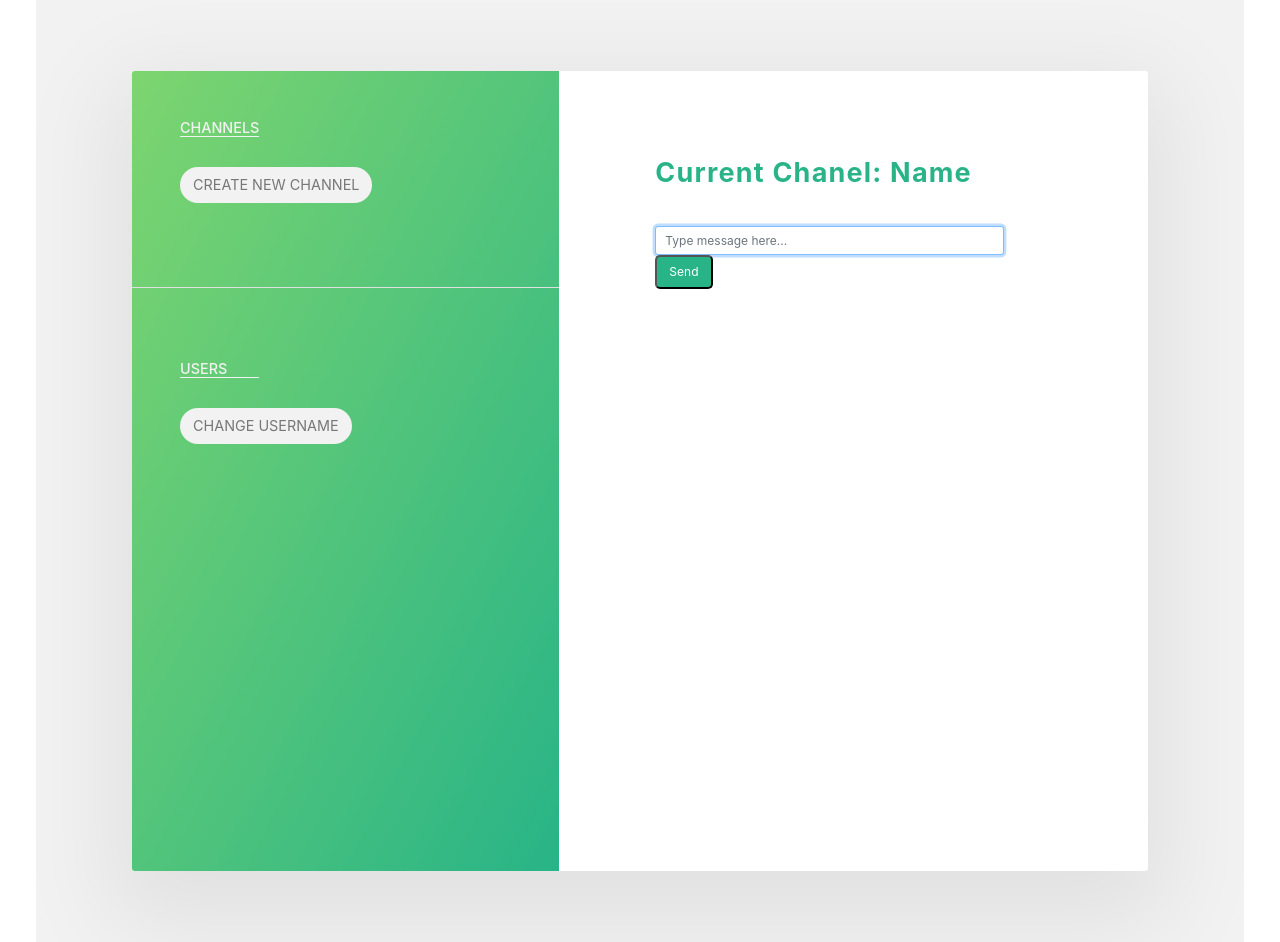
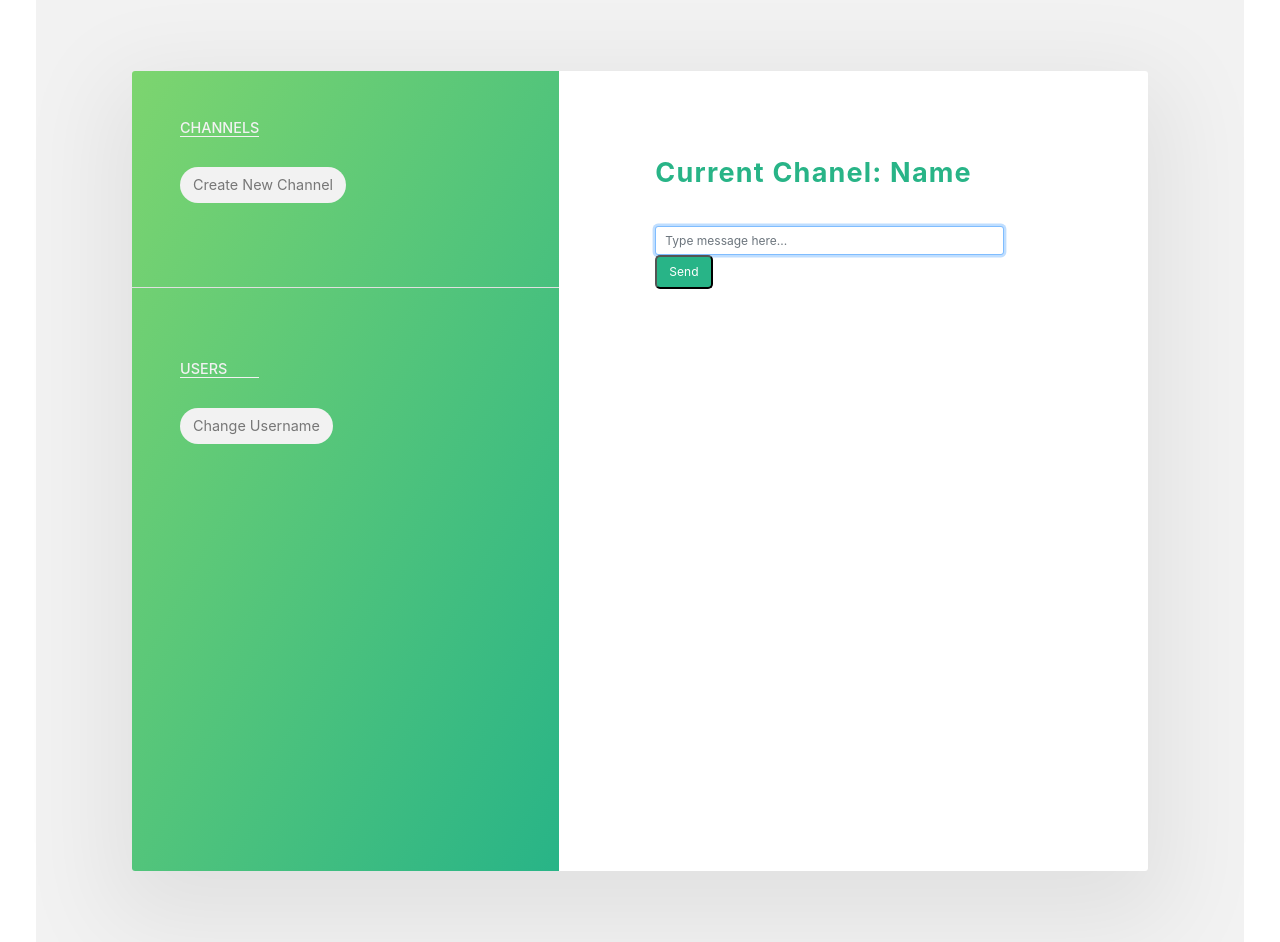
Before and after one commit to TitoYak211/chitter, a Flask app: template templates/index.html in a window 1280 px wide. Shown: the part 133-1075 px from the top of the page. Run offline with Flask 2, Linux system fonts and the light colour scheme; the template is opened without the code that fills it, so the values that code supplies are empty; some libraries are stand-ins or nearby versions.

Commit message:
Update custom.css

```diff
--- a/static/custom.css
+++ b/static/custom.css
@@ -164,7 +164,7 @@ body {
 /* Buttons */
 .btn {
   border-radius: 10rem;
-  text-transform: uppercase;
+  text-transform: capitalize;
   text-decoration: none;
   background-color: #f2f2f2;
   color: #777;
```
